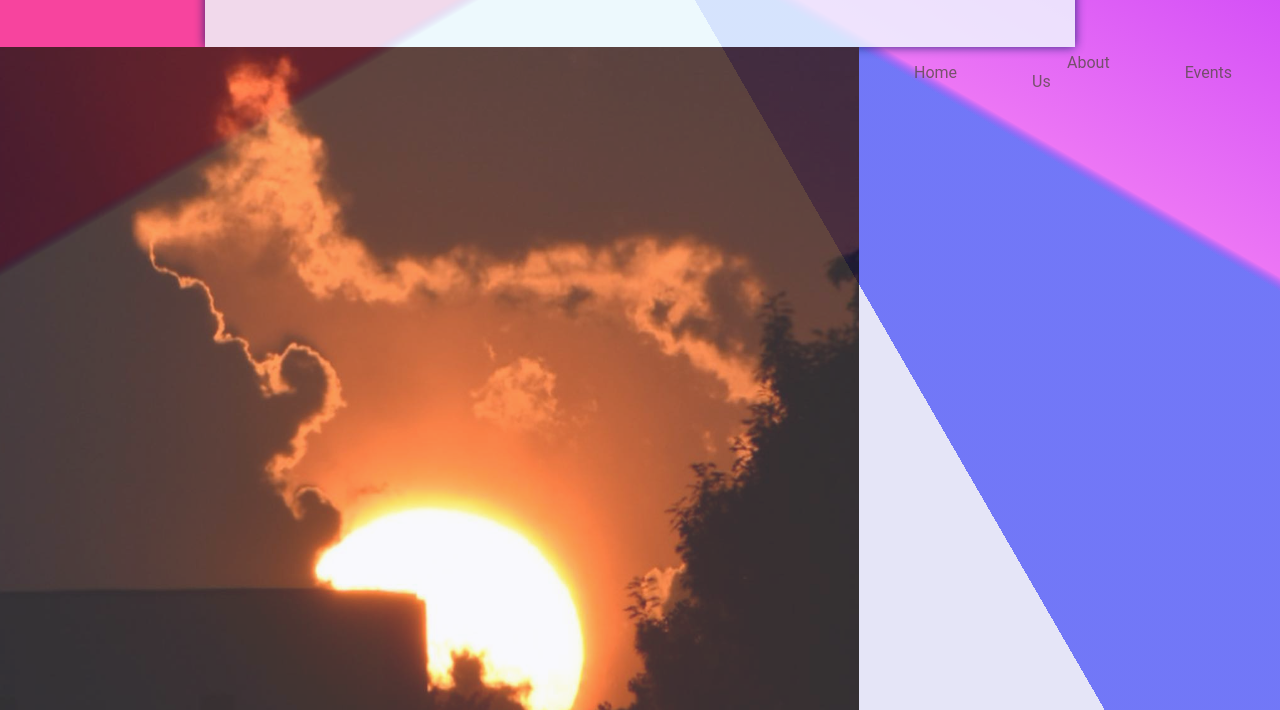
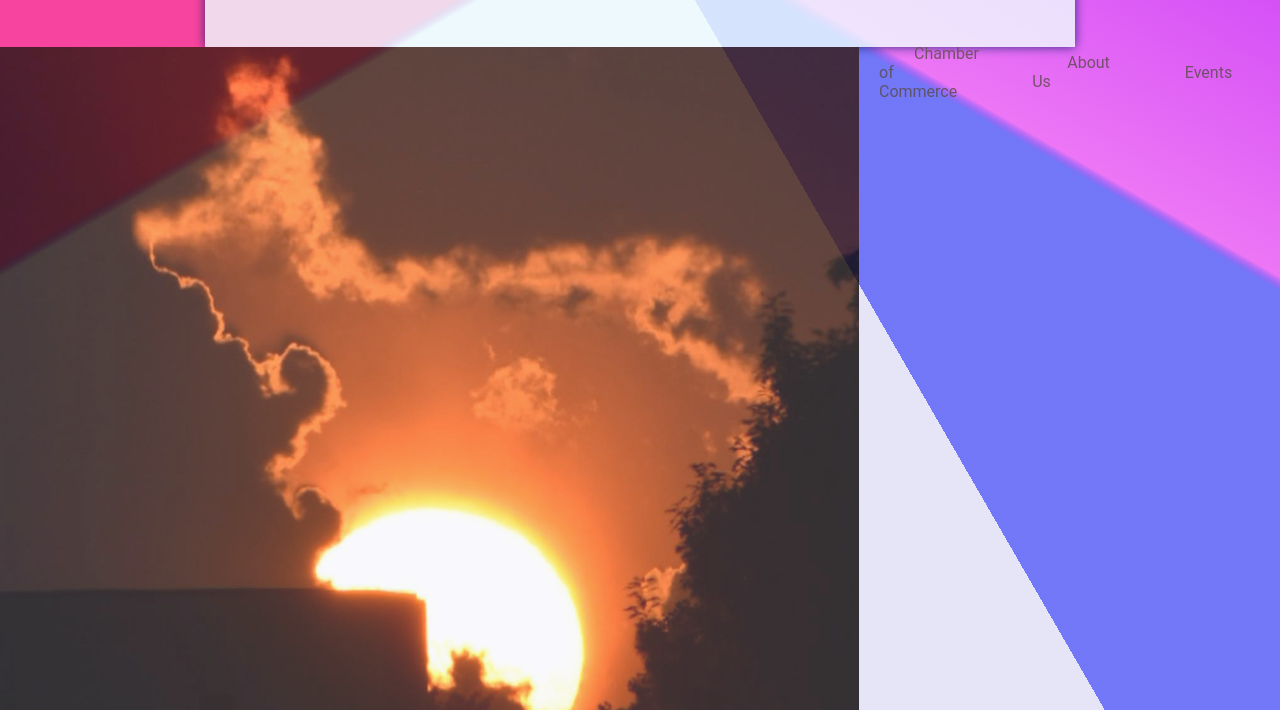
Before and after one commit to evercadia/WDD230, a plain HTML site: page chamber/index.html in a window 1280 px wide. Shown: the part 90-800 px from the top of the page. Drawn offline with Linux system fonts and the light colour scheme.

Commit message:
home button

```diff
--- a/chamber/index.html
+++ b/chamber/index.html
@@ -9,8 +9,7 @@
     <!-- Social Media Meta Settings -->
     <meta property="og:title" content="Chamber of Commerce">
     <meta property="og:type" content="website">
-    <meta property="og:image" content="path/to/your/image.jpg">
-    <meta property="og:url" content="your-website-url">
+
     <title>Your Chamber - Home</title>
     <link rel="stylesheet" href="styles/base.css">
     <!-- Link coming in the future-->
@@ -38,7 +37,7 @@
         </section>
 
         <ul>
-            <li><a href="#">Home</a></li>
+            <li><a href="#">Chamber of Commerce</a></li>
             <li><a href="#">About Us</a></li>
             <li><a href="#">Events</a></li>
             <!-- Add more navigation items as needed -->
```
